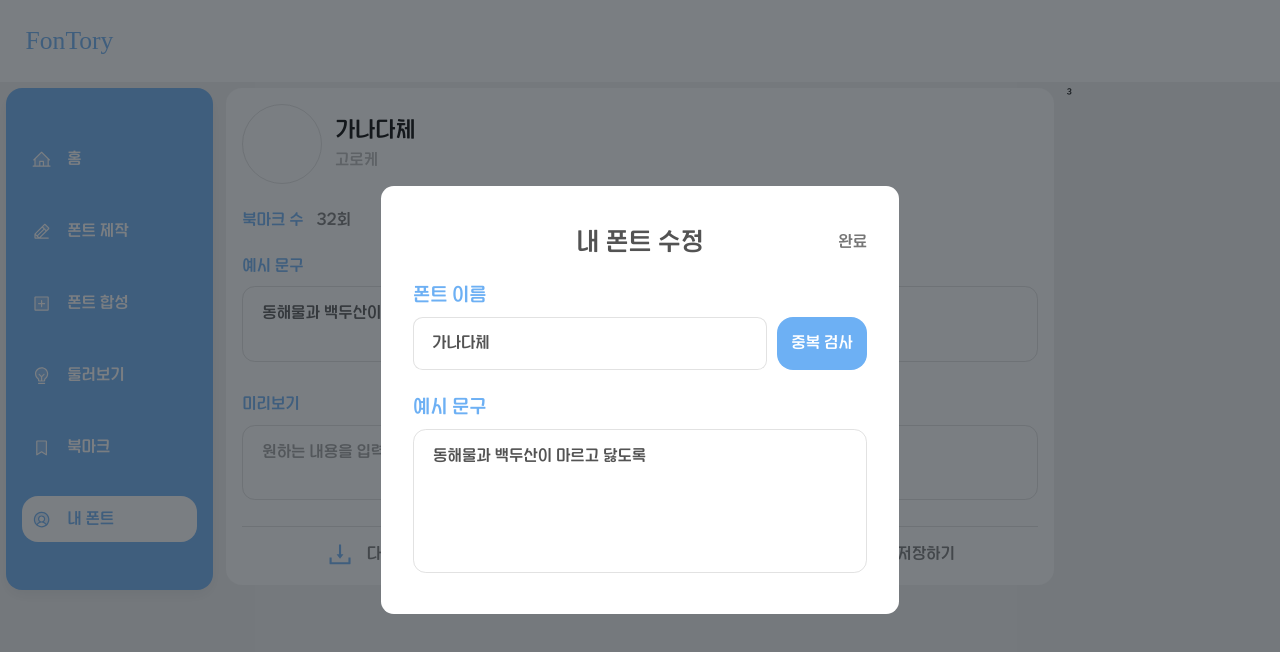
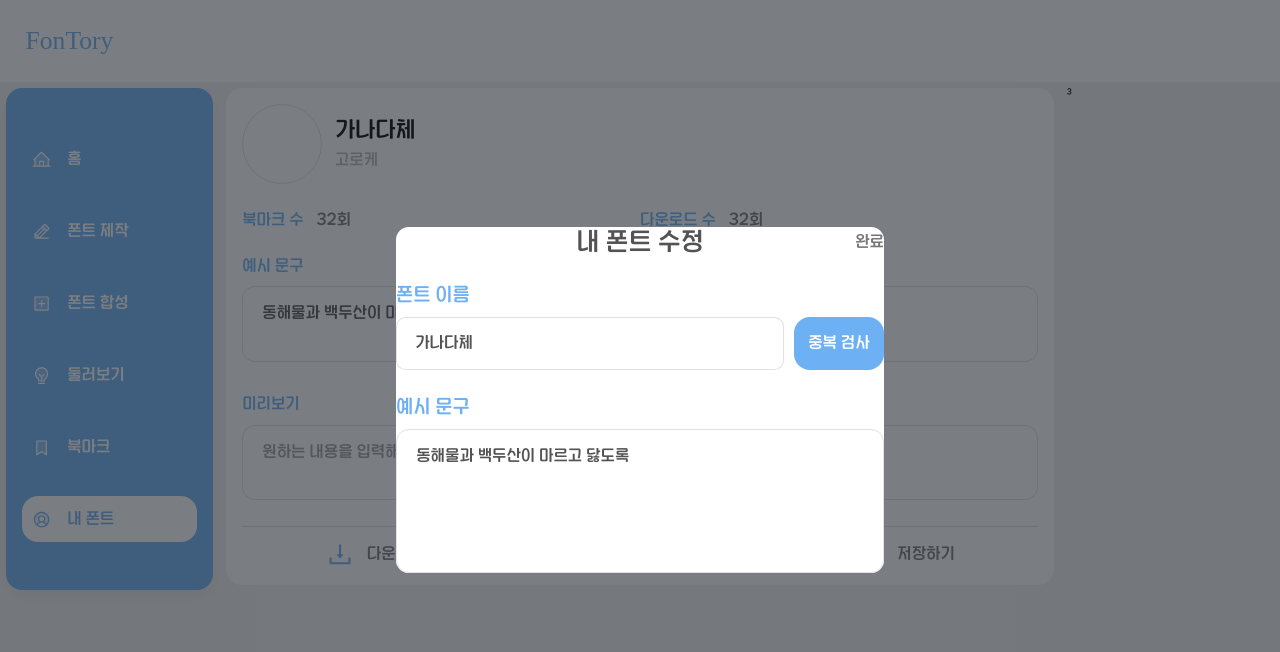
Before and after one commit to font-king/FONTory_FE, a React (Vite) app: page /my-fonts/detail/1 in a window 1280 px wide. Both pictures are taken after a click on the button "수정하기". Shown: the top 652 px of the page. Built offline with nearby package versions, Linux system fonts and the light colour scheme; a web font is replaced by a local one.

Commit message:
style: gapSize의 modal 패딩 크기를 paddingSize로 이동 (#37)

```diff
--- a/src/app/styles/box.js
+++ b/src/app/styles/box.js
@@ -2,6 +2,7 @@ import { colors } from './palette'
 
 const gapSize = {
   0: 0,
+  xs: '0.4rem',
   sm: '0.8rem',
   md: '1.2rem',
   lg: '1.6rem',
@@ -9,15 +10,12 @@ const gapSize = {
   '2xl': '2.4rem',
   '3xl': '2.8rem',
   '4xl': '3.2rem',
-
-  'chart-grid': '5rem',
-  'modal-y': '5.2rem',
-  'modal-x': '4rem',
 }
 
 const paddingSize = {
   ...gapSize,
   sidebar: '6rem 2rem',
+  modal: '5.2rem, 4rem',
 }
 
 const borderSize = {
--- a/src/shared/ui/modal/Modal.jsx
+++ b/src/shared/ui/modal/Modal.jsx
@@ -39,7 +39,7 @@ const ModalBackdrop = styled.button`
 const ModalContent = styled.form`
   ${({ theme }) => theme.flexBox('column', undefined, undefined, '4xl')};
   ${({ theme }) => theme.borderRadius('lg')};
-  ${({ theme }) => theme.padding('modal-y', 'modal-x')};
+  ${({ theme }) => theme.padding('modal')};
   position: absolute;
   min-width: 61rem;
   background-color: white;
```
